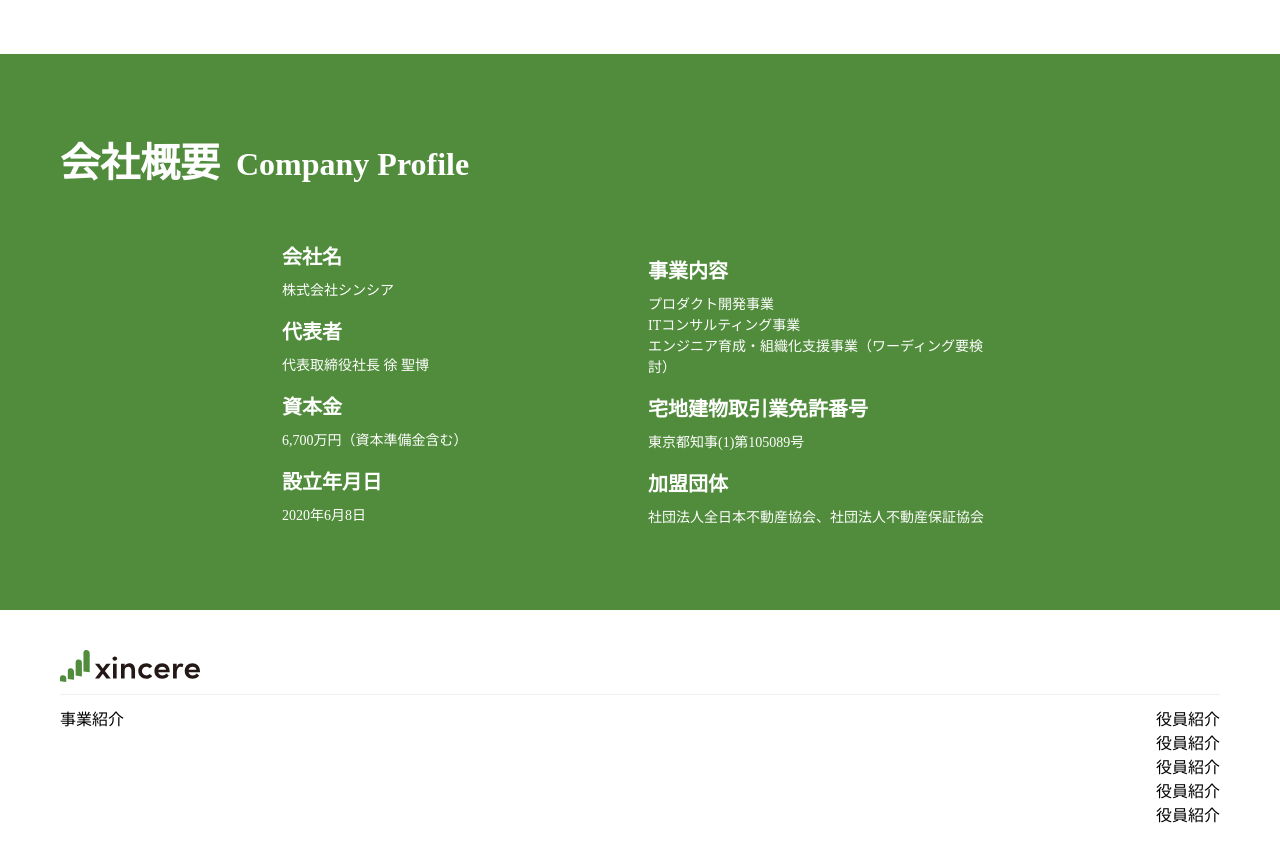
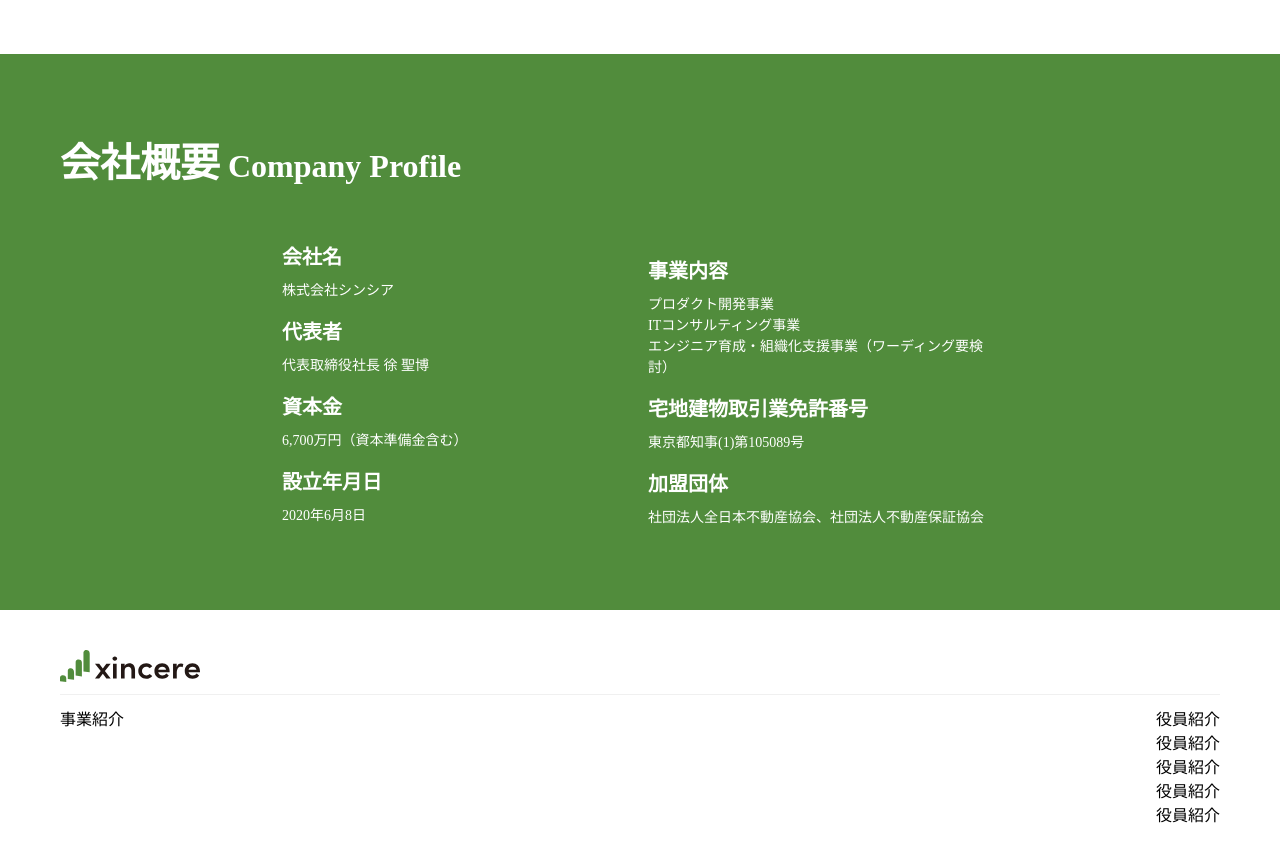
Before and after one commit to xincere-inc/corporate-site, an Astro site: page /recruit in a window 1280 px wide. Shown: the part 3240-4101 px from the top of the page. Built offline with nearby package versions, Linux system fonts and the light colour scheme; Astro itself is replaced by a stand-in of ours.

Commit message:
fix: H2コンポーネントと会社概要セクションの修正

```diff
--- a/src/atoms/H2.astro
+++ b/src/atoms/H2.astro
@@ -2,11 +2,14 @@
 interface Props {
   title: string;
   etitle: string;
+  textColor?: string;
 }
 
 const { title, etitle, textColor } = Astro.props;
 ---
 
-<h2 class={"text-primary text-h2 font-bold font-gothic mb-12"}>
+<h2
+  class={`${textColor ?? "text-primary"} text-h2 font-bold font-gothic mb-12`}
+>
   {title}<span class="pl-2 text-eh2">{etitle}</span>
 </h2>
--- a/src/pages/recruit.astro
+++ b/src/pages/recruit.astro
@@ -129,10 +129,8 @@ import Recruitment from "../components/Recruitment.astro";
     <!-- 会社概要 -->
     <section class="w-full py-20 h-[556px] bg-primary">
       <div class="w-desktop mx-auto mb-10">
-        <div class="flex items-center mb-12 text-white font-bold font-gothic">
-          <p class="text-h2 mr-4">会社概要</p>
-          <p class="text-eh2">Company Profile</p>
-        </div>
+        <div class="w-desktop m-auto"></div>
+        <H2 title="会社概要" etitle="Company Profile" textColor="text-white" />
       </div>
 
       <div class="flex items-center justify-center font-gothic text-white">
```
